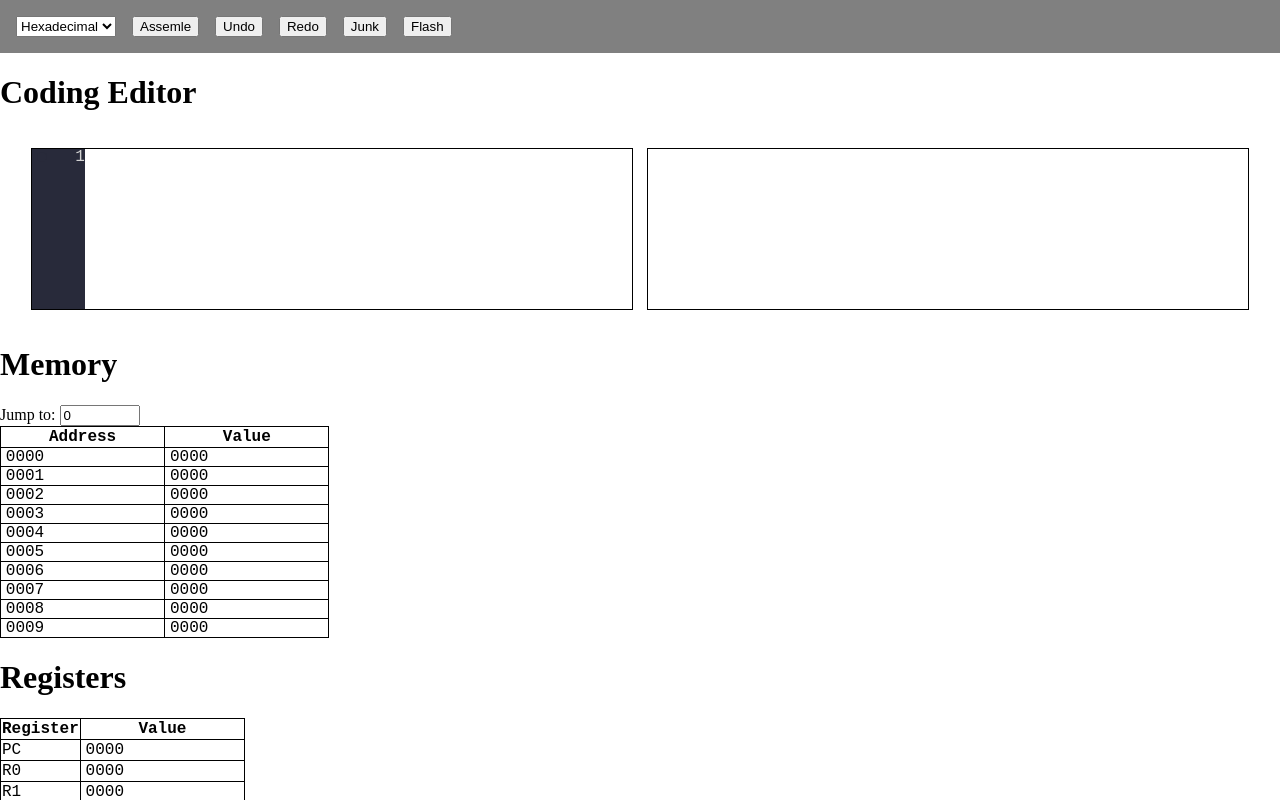
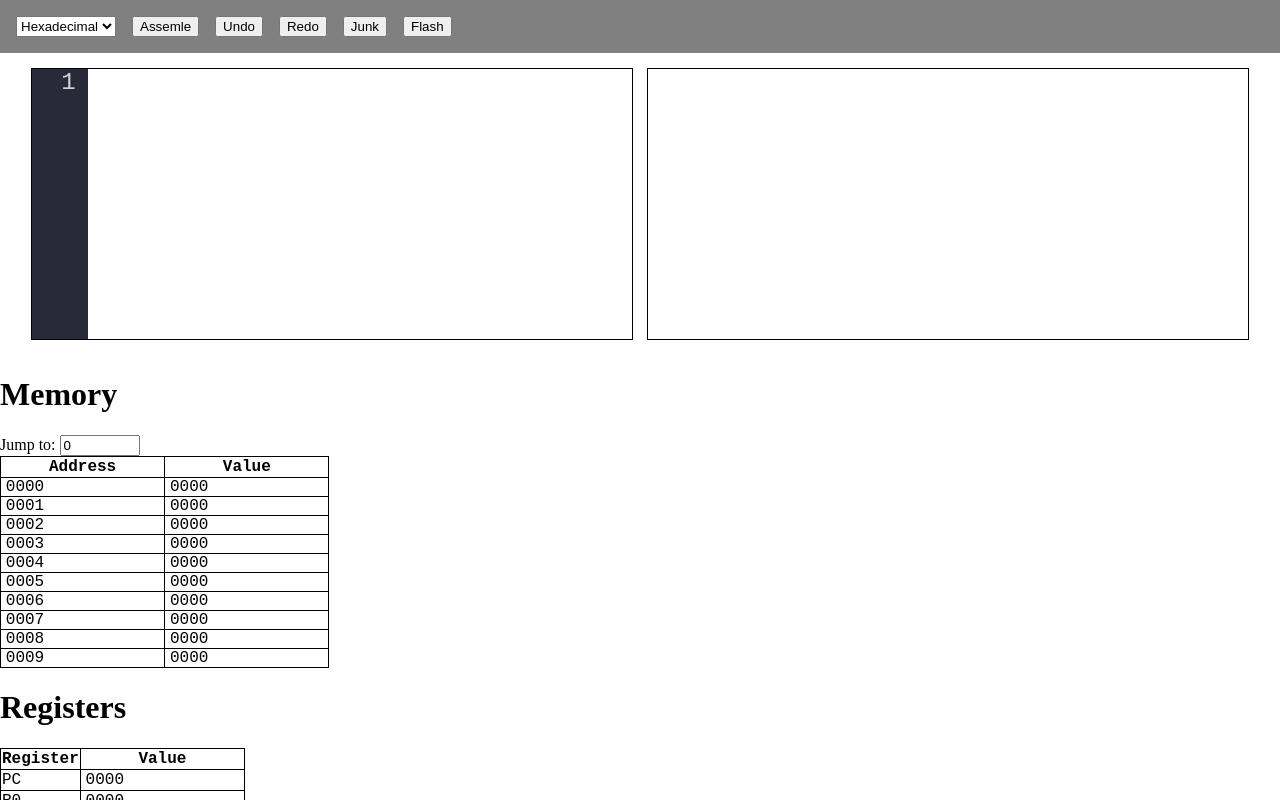
Before and after one commit to horenso/micro16, a Vue app: page / in a window 1280 px wide. Shown: the top 800 px of the page. Built offline with nearby package versions, Linux system fonts and the light colour scheme.

Commit message:
Refactor codeStore and change colors/font in CodeEditor.

```diff
--- a/src/components/CodeEditor.vue
+++ b/src/components/CodeEditor.vue
@@ -1,7 +1,6 @@
 <script setup lang="ts">
 import { useCodeStore } from '../stores/code';
-import { reactive, ref } from 'vue';
-import { lex } from '../service/assembler/lexer';
+import { ref } from 'vue';
 import { Token } from '../service/assembler/token';
 
 const codeStore = useCodeStore();
@@ -13,10 +12,13 @@ const tokenizedLines: Token[][] = [];
 
 function onInput(event: Event) {
     const target = event.target as HTMLInputElement;
-    codeStore.code = target.value;
+    codeStore.setCode(target.value);
+}
+
+codeStore.$subscribe(() => {
     const res = highlightCode(codeStore.code);
     (codeOverlayRef.value as HTMLPreElement).innerHTML = res;
-}
+});
 
 function onTab() {
     if (textareaRef.value === undefined) {
@@ -47,7 +49,7 @@ function getSpan(className: string, text: string): string {
 
 function highlightCode(code: string): string {
     let highlightedCode = '';
-    console.log(codeStore.tokenizedLines)
+    console.log(codeStore.tokenizedLines);
     for (let line of codeStore.tokenizedLines) {
         for (let token of line) {
             switch (token.type) {
@@ -55,23 +57,23 @@ function highlightCode(code: string): string {
                 case 'IF':
                 case 'FUNCTION':
                 case 'LOCATION':
-                    highlightedCode += getSpan("keyword", token.text);
+                    highlightedCode += getSpan('keyword', token.text);
                     break;
                 case 'ARROW':
                 case 'UNARY_OPERATOR':
                 case 'BINARY_OPERATOR':
                 case 'L_PAREN':
                 case 'R_PAREN':
-                    highlightedCode += getSpan("punctuation", token.text);
+                    highlightedCode += getSpan('punctuation', token.text);
                     break;
                 case 'COMMENT':
-                    highlightedCode += getSpan("comment", token.text);
+                    highlightedCode += getSpan('comment', token.text);
                     break;
                 case 'GARBAGE':
-                    highlightedCode += getSpan("garbage", token.text);
+                    highlightedCode += getSpan('garbage', token.text);
                     break;
                 case 'JUMP_ADDRESS':
-                    highlightedCode += getSpan("number", token.text);
+                    highlightedCode += getSpan('number', token.text);
                     break;
                 default:
                     highlightedCode += token.text;
@@ -85,18 +87,30 @@ function highlightCode(code: string): string {
 </script>
 
 <template>
-    <h1>Coding Editor</h1>
     <div class="wrapper">
         <div class="editor">
             <div class="line-numbers">
-                <div v-for="(line, i) in codeStore.code.split('\n')" :key="i" class="line-number">
+                <div
+                    v-for="(line, i) in codeStore.code.split('\n')"
+                    :key="i"
+                    class="line-number"
+                >
                     <input type="checkbox" class="breakpoint" />
                     <span class="line-number-text">{{ i + 1 }}</span>
                 </div>
             </div>
             <div class="code-area">
-                <textarea wrap="off" ref="textareaRef" spellcheck="false" class="code-textarea" :value="codeStore.code"
-                    rows="10" @input="onInput" @keydown.tab.prevent="onTab" @scroll="onScroll"></textarea>
+                <textarea
+                    wrap="off"
+                    ref="textareaRef"
+                    spellcheck="false"
+                    class="code-textarea"
+                    :value="codeStore.code"
+                    rows="10"
+                    @input="onInput"
+                    @keydown.tab.prevent="onTab"
+                    @scroll="onScroll"
+                ></textarea>
                 <pre class="code-overlay" ref="codeOverlayRef"></pre>
             </div>
         </div>
@@ -109,11 +123,11 @@ function highlightCode(code: string): string {
 <!-- Syntax highlighting classes: -->
 <style>
 .keyword {
-    color: rgb(86, 146, 129);
+    color: #a72f2f;
 }
 
 .punctuation {
-    color: rgb(129, 88, 35);
+    color: #007b0d;
 }
 
 .comment {
@@ -125,18 +139,23 @@ function highlightCode(code: string): string {
 }
 
 .number {
-    color: rgb(57, 92, 0);
+    color: #003eaa;
 }
 </style>
 
 <style scoped>
+.wrapper > * {
+    font-family: 'Verdana,sans-serif', monospace;
+    font-size: 1.5rem;
+    /* box-sizing: border-box; */
+}
+
 .wrapper {
     margin: 0 1em 0 1em;
     display: grid;
     grid-template-columns: 1fr 1fr;
     justify-items: stretch;
     gap: 1em;
-    line-height: 1em;
     padding: 1em;
     min-height: 10em;
 }
@@ -145,8 +164,7 @@ function highlightCode(code: string): string {
     outline: 1px solid black;
     display: flex;
     flex-direction: row;
-    font-family: 'Courier New', monospace;
-    gap: 10px;
+    gap: 1em;
 }
 
 .line-numbers {
@@ -157,23 +175,21 @@ function highlightCode(code: string): string {
 
 .line-number {
     display: flex;
+    padding: 0 0.5em 0 0.5em;
     align-items: center;
-    text-align: right;
-    width: 3em;
-    padding-left: 0.3em;
 }
 
 .breakpoint {
     margin: 0;
+    margin-right: 0.3em;
     appearance: none;
     -webkit-appearance: none;
     -moz-appearance: none;
     border-radius: 50%;
     background-color: #282a3a;
 
-    /* Slightly smaller than the line */
-    height: 0.8em;
-    width: 0.8em;
+    height: 1em;
+    width: 1em;
 }
 
 .breakpoint:hover {
@@ -185,7 +201,8 @@ function highlightCode(code: string): string {
 }
 
 .line-number-text {
-    flex: 1;
+    text-align: right;
+    flex-grow: 1;
 
     /* Not selectable: */
     -webkit-touch-callout: none;
@@ -209,20 +226,16 @@ function highlightCode(code: string): string {
     resize: none;
     padding: 0;
     margin: 0;
-    line-height: inherit;
     height: 100%;
     color: transparent;
+    font-size: inherit;
     background: transparent;
     caret-color: rgb(0, 0, 0);
 }
 
 .code-textarea::selection {
     color: transparent;
-    background-color: rgba(91, 116, 255, 0.548);
-}
-
-.code-area>* {
-    line-height: inherit;
+    background-color: #5b74ff8c;
 }
 
 .code-overlay {
@@ -240,6 +253,5 @@ function highlightCode(code: string): string {
 .assembled-code {
     outline: 1px solid black;
     white-space: pre;
-    font-family: 'Courier New', monospace;
 }
 </style>
--- a/src/stores/code.ts
+++ b/src/stores/code.ts
@@ -3,51 +3,79 @@ import { assembleLine } from '../service/assembling';
 import { formatNumber } from '../service/formatting';
 import { useSettingsStore } from './settings';
 import { lexNeverFail } from '../service/assembler/lexer';
+import { Token } from '../service/assembler/token';
+
+interface ErrorReport {
+    lineNumber: number;
+    errorMessage: string;
+}
+
+interface CodeState {
+    code: string;
+    assembledCode: number[];
+    // Whether the code has been edited since last assembling.
+    isDirty: boolean;
+    errors: ErrorReport[];
+}
 
 export const useCodeStore = defineStore('code', {
-    state: () => ({
+    state: (): CodeState => ({
         code: '',
-        isDirty: true,
         assembledCode: [],
-        tokenLines: [],
+        isDirty: false,
+        errors: [],
     }),
     getters: {
-        tokenizedLines: (state) => {
+        tokenizedLines: (state): Token[][] => {
             return state.code.split('\n').map((l) => lexNeverFail(l));
         },
-        assembledCodeString: (state) => {
+        assembledCodeString: (state): string => {
+            if (state.errors.length > 0) {
+                return state.errors
+                    .map((e) => `${e.lineNumber}: ${e.errorMessage}`)
+                    .join('\n');
+            }
+            if (state.isDirty) {
+                return 'Code changed - please Assemble';
+            }
             return state.assembledCode
-                .map((code) => {
-                    if (typeof code === 'string') {
-                        return code;
-                    } else {
-                        return formatNumber(
-                            code,
-                            useSettingsStore().numberSystem as 2 | 10 | 16,
-                            32
-                        );
-                    }
-                })
+                .map((code) =>
+                    formatNumber(
+                        code,
+                        useSettingsStore().numberSystem as 2 | 10 | 16,
+                        32
+                    )
+                )
                 .join('\n');
         },
     },
     actions: {
-        assemble() {
-            if (this.code === '') {
+        setCode(newCode: string): void {
+            this.code = newCode;
+            this.assembledCode = [];
+            this.isDirty = true;
+        },
+        assemble(): void {
+            let newAssembledCode: number[] = [];
+            const lines = this.code.split('\n');
+            for (let i = 0; i < lines.length; ++i) {
+                const line = lines[i];
+                const result = assembleLine(line);
+                if (!result.ok) {
+                    this.errors.push({
+                        lineNumber: i + 1,
+                        errorMessage: result.errorMessage,
+                    });
+                } else {
+                    newAssembledCode.push(result.result);
+                }
+            }
+            this.isDirty = false;
+            if (this.errors.length > 0) {
                 this.assembledCode = [];
-                return;
+            } else {
+                this.assembledCode = newAssembledCode;
             }
-            let newAssembledCode: any = [];
-            const lines = this.code.split('\n');
-            lines.forEach((line) => {
-                const result = assembleLine(line);
-                if (result.ok) {
-                    newAssembledCode.push(result.result);
-                } else {
-                    newAssembledCode.push(result.errorMessage);
-                }
-            });
-            this.assembledCode = newAssembledCode;
         },
     },
 });
```
Also changed, not shown: src/stores/cpu.ts (+9 -1 lines).
